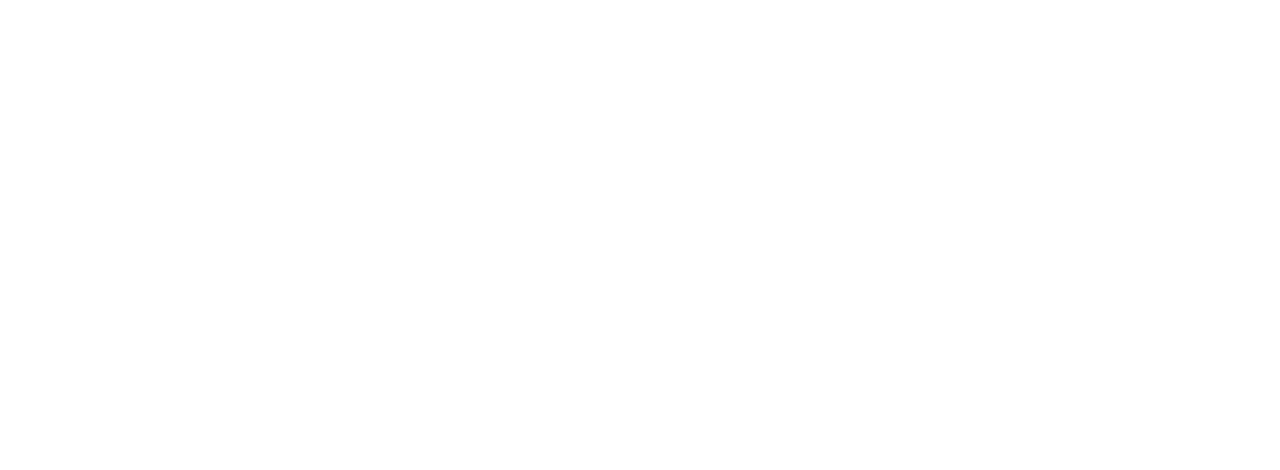
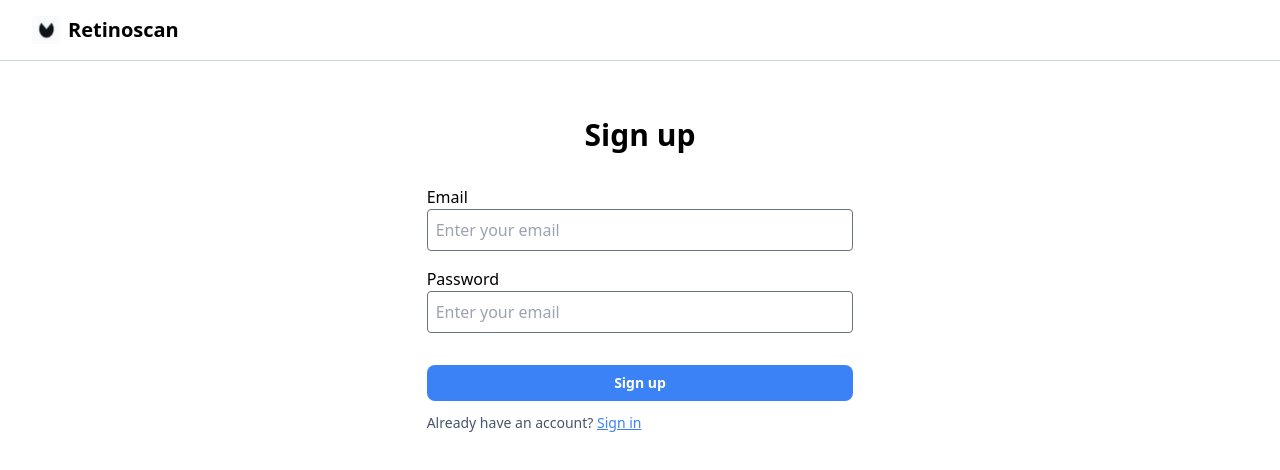
Before and after one commit to Ayyangurueswar/internship-assignment, a React (Create React App) app: page /signup in a window 1280 px wide. Before the commit this address had no page. Shown: the top 470 px of the page. Built offline with nearby package versions, Linux system fonts and the light colour scheme.

Commit message:
integrated firebase and added authentication

```diff
--- a/package.json
+++ b/package.json
@@ -6,6 +6,7 @@
     "@testing-library/jest-dom": "^5.17.0",
     "@testing-library/react": "^13.4.0",
     "@testing-library/user-event": "^13.5.0",
+    "firebase": "^10.11.1",
     "react": "^18.3.1",
     "react-dom": "^18.3.1",
     "react-scripts": "5.0.1",
--- a/src/App.js
+++ b/src/App.js
@@ -2,6 +2,9 @@ import Home from "./components/Home";
 import { BrowserRouter, Routes, Route } from "react-router-dom";
 import Reports from "./components/Reports";
 import Dashboard from "./components/Dashboard";
+import SignUp from "./components/auth/SignUp";
+import SignIn from "./components/auth/SignIn";
+import ForgotPwd from "./components/auth/ForgotPwd";
 
 function App() {
   return (
@@ -11,6 +14,9 @@ function App() {
           <Route path="/" element={<Home />} />
           <Route path="/reports" element={<Reports />}/>
           <Route path="/dashboard" element={<Dashboard />} />
+          <Route path="/signup" element={<SignUp />} />
+          <Route path="/signin" element={<SignIn />} />
+          <Route path="/forgotPassword" element={<ForgotPwd />} />
         </Routes>
       </BrowserRouter>
     </div>
--- a/src/components/Home.js
+++ b/src/components/Home.js
@@ -10,10 +10,10 @@ const Home = () => {
             <div className='flex flex-col gap-4 text-center w-1/3'>
                 <h1 className='font-bold text-xl'>Welcome to Retinoscan</h1>
                 <p className='text-sm'>The world's most advanced AI medical tool for eye health</p>
-                <Link to='/' className='bg-blue-500 text-white py-2 font-bold text-sm rounded-lg'>Sign in</Link>
+                <Link to='/signin' className='bg-blue-500 text-white py-2 font-bold text-sm rounded-lg'>Sign in</Link>
                 <p className='text-slate-400'>or</p>
-                <Link to='/' className='bg-slate-200 py-2 font-bold text-sm rounded-lg'>Create an account</Link>
-                <Link className='text-slate-600 underline text-sm font-light'>Forgot your password?</Link>
+                <Link to='/signup' className='bg-slate-200 py-2 font-bold text-sm rounded-lg'>Create an account</Link>
+                <Link to='/forgotPassword' className='text-slate-600 underline text-sm font-light'>Forgot your password?</Link>
             </div>
         </div>
     </div>
--- a/src/components/Sidebar.js
+++ b/src/components/Sidebar.js
@@ -1,7 +1,7 @@
 import React from 'react'
 import { Link, useLocation } from 'react-router-dom'
 
-const Sidebar = () => {
+const Sidebar = ({addReport}) => {
   const location = useLocation();
   return (
     <div className='w-[27%] px-8 py-8 font-[500] h-screen flex justify-between flex-col'>
@@ -13,7 +13,7 @@ const Sidebar = () => {
                 <li className={`${location.pathname.includes('reports') ? 'bg-slate-200 py-1.5 rounded-lg' : ''} flex items-center`}><Link to='/' className='ml-2'>Reports</Link></li>
             </ul>
         </div>
-        <button className='bg-blue-500 text-white w-full rounded-lg py-1 bottom-0'>New report</button>
+        <button className='bg-blue-500 text-white w-full rounded-lg py-1 bottom-0' onClick={() => {addReport()}}>New report</button>
     </div>
   )
 }
--- /dev/null
+++ b/src/components/auth/ForgotPwd.js
@@ -0,0 +1,33 @@
+import React, { useState } from 'react'
+import Header from '../Header';
+import { resetPwd } from '../../lib/auth';
+
+const ForgotPwd = () => {
+  const [email, setEmail] = useState('');
+  const handleSubmit = (e) => {
+    e.preventDefault();
+    resetPwd(email).then((user) => {
+        alert('Email sent successfully');
+    }).catch((e) => {
+        console.log(e);
+    })
+  }
+  return (
+    <div>
+        <Header authenticated={false}/>
+        <div className='flex items-center flex-col gap-10 justify-center w-full mt-14'>
+            <h1 className='text-3xl font-semibold'>Forgot Password</h1>
+            <form className='flex flex-col gap-8 text-center w-1/3'>
+                <div className='flex flex-col gap-2'>
+                    <label htmlFor='email' className='text-left'>Enter your email to continue</label>
+                    <input type='email' id='email' value={email} onChange={(e) => {setEmail(e.target.value)}}
+                    className='w-full p-2 rounded border border-slate-500 outline-none' placeholder='Enter your email'/>
+                </div>
+                <button className='w-full p-2 bg-blue-500 text-white rounded' type='submit' onClick={handleSubmit}>Send</button>
+            </form>
+        </div>
+    </div>
+  )
+}
+
+export default ForgotPwd
--- /dev/null
+++ b/src/components/auth/SignIn.js
@@ -0,0 +1,44 @@
+import React, { useState } from 'react'
+import Header from '../Header'
+import { Link, useNavigate } from 'react-router-dom';
+import { signIn } from '../../lib/auth';
+
+const SignIn = () => {
+  const [email, setEmail] = useState('');
+  const [password, setPassword] = useState('');
+  const navigate = useNavigate();
+  const handleSubmit = (e) => {
+    e.preventDefault();
+    signIn(email, password).then((user) => {
+        navigate('/dashboard');
+    }).catch((e) => {
+        console.log(e);
+    });
+  }
+  return (
+    <div>
+        <Header authenticated={false}/>
+        <div className='flex items-center flex-col gap-8 justify-center w-full mt-14'>
+            <h1 className='text-3xl font-semibold'>Sign In</h1>
+            <form className='flex flex-col gap-4 text-center w-1/3'>
+                <div className='flex flex-col'>
+                    <label htmlFor='email' className='text-left'>Email</label>
+                    <input type='email' id='email' value={email} onChange={(e) => {setEmail(e.target.value)}}
+                    className='w-full p-2 rounded border border-slate-500 outline-none' placeholder='Enter your email'/>
+                </div>
+                <div className='flex flex-col'>
+                    <label htmlFor='pwd' className='text-left'>Password</label>
+                    <input type='password' id='pwd' value={password} onChange={(e) => {setPassword(e.target.value)}}
+                    className='w-full p-2 rounded border border-slate-500 outline-none' placeholder='Enter your email'/>
+                </div>
+            </form>
+            <div className='w-1/3'>
+                <button className='bg-blue-500 text-white py-2 font-bold text-sm rounded-lg w-full' onClick={handleSubmit}>Sign in</button>
+                <p className='text-sm text-slate-600 mt-3'>Don't have an account? <Link to='/signup' className='underline text-blue-500'>Register</Link></p>
+            </div>
+        </div>
+    </div>
+  )
+}
+
+export default SignIn
--- /dev/null
+++ b/src/components/auth/SignUp.js
@@ -0,0 +1,44 @@
+import React, { useState } from 'react'
+import Header from '../Header'
+import { Link, useNavigate } from 'react-router-dom';
+import { signUp } from '../../lib/auth';
+
+const SignUp = () => {
+  const [email, setEmail] = useState('');
+  const [password, setPassword] = useState('');
+  const navigate = useNavigate();
+  const handleSubmit = (e) => {
+    e.preventDefault();
+    signUp(email, password).then((user) => {
+        navigate("/dashboard");
+    }).catch((e) => {
+        console.log(e);
+    })
+  }
+  return (
+    <div>
+        <Header authenticated={false}/>
+        <div className='flex items-center flex-col gap-8 justify-center w-full mt-14'>
+            <h1 className='text-3xl font-semibold'>Sign up</h1>
+            <form className='flex flex-col gap-4 text-center w-1/3'>
+                <div className='flex flex-col'>
+                    <label htmlFor='email' className='text-left'>Email</label>
+                    <input type='email' id='email' value={email} onChange={(e) => {setEmail(e.target.value)}}
+                    className='w-full p-2 rounded border border-slate-500 outline-none' placeholder='Enter your email'/>
+                </div>
+                <div className='flex flex-col'>
+                    <label htmlFor='pwd' className='text-left'>Password</label>
+                    <input type='password' id='pwd' value={password} onChange={(e) => {setPassword(e.target.value)}}
+                    className='w-full p-2 rounded border border-slate-500 outline-none' placeholder='Enter your email'/>
+                </div>
+            </form>
+            <div className='w-1/3'>
+                <button className='bg-blue-500 text-white py-2 font-bold text-sm rounded-lg w-full' onClick={handleSubmit}>Sign up</button>
+                <p className='text-sm text-slate-600 mt-3'>Already have an account? <Link to='/signin' className='underline text-blue-500'>Sign in</Link></p>
+            </div>
+        </div>
+    </div>
+  )
+}
+
+export default SignUp
--- /dev/null
+++ b/src/lib/auth.js
@@ -0,0 +1,38 @@
+import { getAuth, createUserWithEmailAndPassword, signInWithEmailAndPassword, sendPasswordResetEmail } from "firebase/auth";
+import { initializeApp } from "firebase/app";
+import { getDatabase, set, ref, child, get } from "firebase/database";
+
+const firebaseConfig = {
+    apiKey: "AIzaSyDxxQwFaAtj9_Ov1hUttRHEcfm7RbGCQzk",
+    authDomain: "test-app-e72a3.firebaseapp.com",
+    projectId: "test-app-e72a3",
+    storageBucket: "test-app-e72a3.appspot.com",
+    messagingSenderId: "811099692365",
+    appId: "1:811099692365:web:ab239b8644fdfe15c4ab04",
+    measurementId: "G-Z65J59QG7G",
+    databaseURL: "https://test-app-e72a3-default-rtdb.firebaseio.com"
+}
+
+const app = initializeApp(firebaseConfig);
+const auth = getAuth(app);
+const database = getDatabase(app);
+
+export const writeReportData = (reports) => {
+    set(ref(database, 'reports'), reports);
+}
+
+export const getReports = () => {
+    return get(child(ref(database), 'reports'));
+}
+
+export const signUp = (email, password) => {
+    return createUserWithEmailAndPassword(auth, email, password);
+}
+
+export const signIn = (email, password) => {
+    return signInWithEmailAndPassword(auth, email, password);
+}
+
+export const resetPwd = (auth, email) => {
+    return sendPasswordResetEmail(auth, email);
+}
```
Also changed, not shown: src/components/Reports.js (+21 -3 lines), 1 other file (tests, documents, lock files or other folders).
